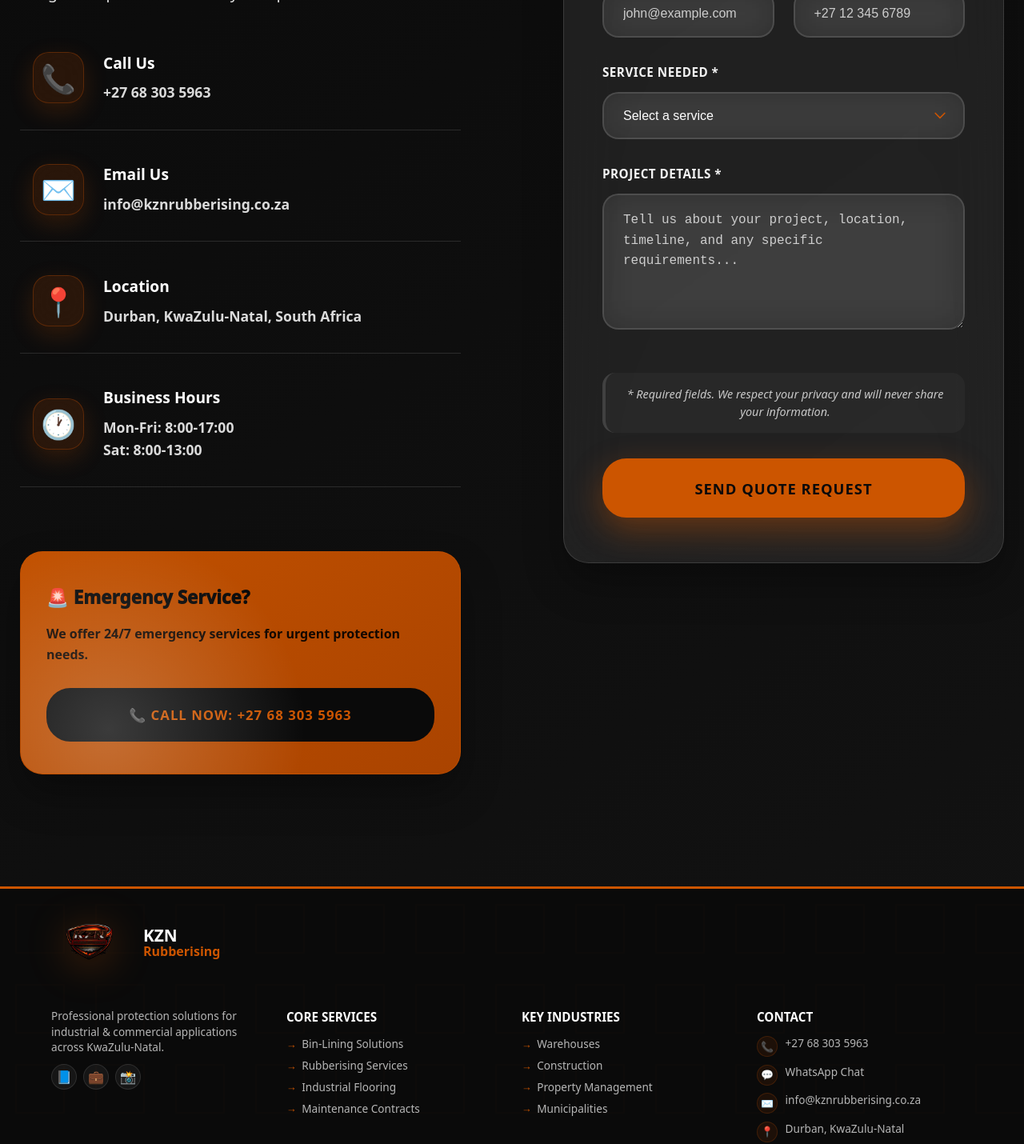
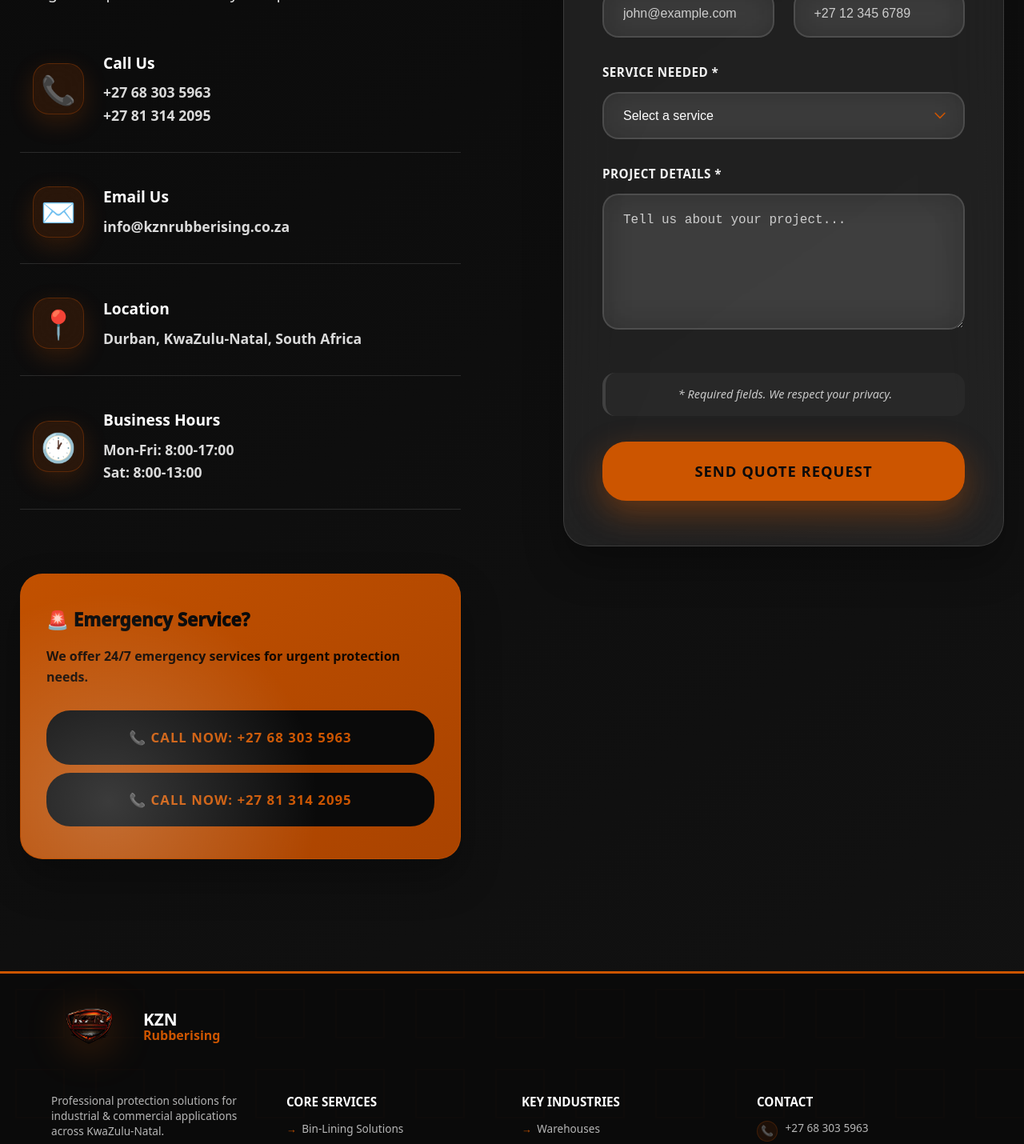
Before and after one commit to rebotilwe/kzn-rubberising, a React (Vite) app: page / in a window 1280 px wide. Shown: the part 5500-6930 px from the top of the page at 80% size. Built offline with nearby package versions, Linux system fonts and the light colour scheme.

Commit message:
updated contact

```diff
--- a/src/components/Contact/Contact.jsx
+++ b/src/components/Contact/Contact.jsx
@@ -11,11 +11,11 @@ const Contact = () => {
   });
 
   const [formData, setFormData] = useState({
-    name: '',
-    email: '',
-    phone: '',
-    service: '',
-    message: ''
+    name: "",
+    email: "",
+    phone: "",
+    service: "",
+    message: "",
   });
 
   const [isSubmitting, setIsSubmitting] = useState(false);
@@ -28,13 +28,13 @@ const Contact = () => {
     "Waterproofing",
     "Vehicle Protection",
     "Maintenance Contracts",
-    "Other"
+    "Other",
   ];
 
   const handleChange = (e) => {
     setFormData({
       ...formData,
-      [e.target.name]: e.target.value
+      [e.target.name]: e.target.value,
     });
   };
 
@@ -43,10 +43,10 @@ const Contact = () => {
     setIsSubmitting(true);
 
     try {
-      const response = await fetch('https://formspree.io/f/YOUR_FORM_ID', {
-        method: 'POST',
+      const response = await fetch("https://formspree.io/f/YOUR_FORM_ID", {
+        method: "POST",
         headers: {
-          'Content-Type': 'application/json',
+          "Content-Type": "application/json",
         },
         body: JSON.stringify(formData),
       });
@@ -54,17 +54,17 @@ const Contact = () => {
       if (response.ok) {
         setIsSubmitted(true);
         setFormData({
-          name: '',
-          email: '',
-          phone: '',
-          service: '',
-          message: ''
+          name: "",
+          email: "",
+          phone: "",
+          service: "",
+          message: "",
         });
       } else {
-        throw new Error('Form submission failed');
+        throw new Error("Form submission failed");
       }
     } catch (error) {
-      alert('There was an error submitting the form. Please try again.');
+      alert("There was an error submitting the form. Please try again.");
     } finally {
       setIsSubmitting(false);
     }
@@ -73,6 +73,7 @@ const Contact = () => {
   return (
     <section className="contact" id="contact" ref={ref}>
       <div className="contact-container">
+
         {/* Left Info */}
         <motion.div
           className="contact-info"
@@ -82,9 +83,7 @@ const Contact = () => {
         >
           <div className="info-header">
             <span className="section-subtitle">Get in Touch</span>
-            {/* 🔥 REMOVED highlight span */}
             <h2>Request Your Free Quote</h2>
-            {/* 🔥 REMOVED title-underline */}
           </div>
 
           <p className="info-description">
@@ -92,59 +91,89 @@ const Contact = () => {
             quote tailored to your specific needs.
           </p>
 
+          {/* Contact Details */}
           <div className="contact-details">
+
+            {/* Phone Numbers */}
             <div className="detail-item">
               <div className="detail-icon">📞</div>
               <div>
                 <h4>Call Us</h4>
+
                 <a href="tel:+27683035963" className="detail-link">
                   +27 68 303 5963
+                </a>
+
+                <br />
+
+                <a href="tel:+27813142095" className="detail-link">
+                  +27 81 314 2095
                 </a>
               </div>
             </div>
 
+            {/* Email */}
             <div className="detail-item">
               <div className="detail-icon">✉️</div>
               <div>
                 <h4>Email Us</h4>
-                <a href="mailto:info@kznrubberising.co.za" className="detail-link">
+                <a
+                  href="mailto:info@kznrubberising.co.za"
+                  className="detail-link"
+                >
                   info@kznrubberising.co.za
                 </a>
               </div>
             </div>
 
+            {/* Location */}
             <div className="detail-item">
               <div className="detail-icon">📍</div>
               <div>
                 <h4>Location</h4>
-                <p className="detail-text">Durban, KwaZulu-Natal, South Africa</p>
+                <p className="detail-text">
+                  Durban, KwaZulu-Natal, South Africa
+                </p>
               </div>
             </div>
 
+            {/* Business Hours */}
             <div className="detail-item">
               <div className="detail-icon">🕐</div>
               <div>
                 <h4>Business Hours</h4>
                 <p className="detail-text">
-                  Mon-Fri: 8:00-17:00<br />
+                  Mon-Fri: 8:00-17:00
+                  <br />
                   Sat: 8:00-13:00
                 </p>
               </div>
             </div>
           </div>
 
+          {/* Emergency Section */}
           <div className="emergency-contact">
             <h4 className="emergency-title">🚨 Emergency Service?</h4>
+
             <p className="emergency-text">
               We offer 24/7 emergency services for urgent protection needs.
             </p>
+
             <a href="tel:+27683035963" className="btn-emergency">
               📞 Call Now: +27 68 303 5963
+            </a>
+
+            <a
+              href="tel:+27813142095"
+              className="btn-emergency"
+              style={{ marginTop: "10px" }}
+            >
+              📞 Call Now: +27 81 314 2095
             </a>
           </div>
         </motion.div>
 
-        {/* Form - UNCHANGED (already clean) */}
+        {/* Form */}
         <motion.div
           className="contact-form-container"
           initial={{ opacity: 0, x: 40 }}
@@ -163,6 +192,7 @@ const Contact = () => {
                 <div className="success-icon">✓</div>
                 <h4>Thank You!</h4>
                 <p>We'll contact you within 24 hours.</p>
+
                 <button
                   className="btn-success"
                   onClick={() => setIsSubmitted(false)}
@@ -172,10 +202,12 @@ const Contact = () => {
               </motion.div>
             ) : (
               <form onSubmit={handleSubmit} className="contact-form">
+
                 <div className="form-group">
                   <label htmlFor="name" className="form-label">
                     Your Name *
                   </label>
+
                   <input
                     id="name"
                     type="text"
@@ -189,10 +221,12 @@ const Contact = () => {
                 </div>
 
                 <div className="form-row">
+
                   <div className="form-group">
                     <label htmlFor="email" className="form-label">
                       Email Address *
                     </label>
+
                     <input
                       id="email"
                       type="email"
@@ -209,6 +243,7 @@ const Contact = () => {
                     <label htmlFor="phone" className="form-label">
                       Phone Number
                     </label>
+
                     <input
                       id="phone"
                       type="tel"
@@ -225,6 +260,7 @@ const Contact = () => {
                   <label htmlFor="service" className="form-label">
                     Service Needed *
                   </label>
+
                   <select
                     id="service"
                     name="service"
@@ -234,6 +270,7 @@ const Contact = () => {
                     className="form-select"
                   >
                     <option value="">Select a service</option>
+
                     {services.map((service) => (
                       <option key={service} value={service}>
                         {service}
@@ -246,12 +283,13 @@ const Contact = () => {
                   <label htmlFor="message" className="form-label">
                     Project Details *
                   </label>
+
                   <textarea
                     id="message"
                     name="message"
                     value={formData.message}
                     onChange={handleChange}
-                    placeholder="Tell us about your project, location, timeline, and any specific requirements..."
+                    placeholder="Tell us about your project..."
                     rows="5"
                     required
                     className="form-textarea"
@@ -259,25 +297,23 @@ const Contact = () => {
                 </div>
 
                 <div className="form-footer">
+
                   <p className="form-note">
-                    * Required fields. We respect your privacy and will never share your information.
+                    * Required fields. We respect your privacy.
                   </p>
+
                   <motion.button
                     type="submit"
                     disabled={isSubmitting}
-                    className={`btn-submit ${isSubmitting ? 'submitting' : ''}`}
+                    className={`btn-submit ${
+                      isSubmitting ? "submitting" : ""
+                    }`}
                     whileHover={{ scale: 1.02 }}
                     whileTap={{ scale: 0.98 }}
                   >
-                    {isSubmitting ? (
-                      <>
-                        <span className="spinner"></span>
-                        Sending...
-                      </>
-                    ) : (
-                      'Send Quote Request'
-                    )}
+                    {isSubmitting ? "Sending..." : "Send Quote Request"}
                   </motion.button>
+
                 </div>
               </form>
             )}
--- a/src/components/Footer/Footer.jsx
+++ b/src/components/Footer/Footer.jsx
@@ -6,9 +6,9 @@ const Footer = () => {
   const currentYear = new Date().getFullYear();
 
   const socialIcons = [
-    { icon: '📘', label: 'Facebook', url: '#' },
-    { icon: '💼', label: 'LinkedIn', url: '#' },
-    { icon: '📸', label: 'Instagram', url: '#' },
+    { icon: "📘", label: "Facebook", url: "#" },
+    { icon: "💼", label: "LinkedIn", url: "#" },
+    { icon: "📸", label: "Instagram", url: "#" },
   ];
 
   return (
@@ -71,12 +71,13 @@ const Footer = () => {
           transition={{ duration: 0.6, delay: 0.2 }}
         >
           <h4 className="links-title">Core Services</h4>
+
           <ul className="links-list">
             {[
               "Bin-Lining Solutions",
               "Rubberising Services",
               "Industrial Flooring",
-              "Maintenance Contracts"
+              "Maintenance Contracts",
             ].map((service) => (
               <li key={service}>
                 <a href="#services" className="footer-link">
@@ -96,12 +97,13 @@ const Footer = () => {
           transition={{ duration: 0.6, delay: 0.3 }}
         >
           <h4 className="links-title">Key Industries</h4>
+
           <ul className="links-list">
             {[
               "Warehouses",
               "Construction",
               "Property Management",
-              "Municipalities"
+              "Municipalities",
             ].map((industry) => (
               <li key={industry}>
                 <a href="#industries" className="footer-link">
@@ -121,7 +123,10 @@ const Footer = () => {
           transition={{ duration: 0.6, delay: 0.4 }}
         >
           <h4 className="contact-title">Contact</h4>
+
           <div className="contact-details">
+
+            {/* Phone 1 */}
             <div className="contact-item">
               <div className="contact-icon">📞</div>
               <a href="tel:+27683035963" className="contact-link">
@@ -129,6 +134,15 @@ const Footer = () => {
               </a>
             </div>
 
+            {/* Phone 2 */}
+            <div className="contact-item">
+              <div className="contact-icon">📞</div>
+              <a href="tel:+27813142095" className="contact-link">
+                +27 81 314 2095
+              </a>
+            </div>
+
+            {/* WhatsApp */}
             <div className="contact-item">
               <div className="contact-icon">💬</div>
               <a
@@ -141,6 +155,7 @@ const Footer = () => {
               </a>
             </div>
 
+            {/* Email */}
             <div className="contact-item">
               <div className="contact-icon">✉️</div>
               <a
@@ -151,6 +166,7 @@ const Footer = () => {
               </a>
             </div>
 
+            {/* Location */}
             <div className="contact-item">
               <div className="contact-icon">📍</div>
               <span className="contact-text">
@@ -158,6 +174,7 @@ const Footer = () => {
               </span>
             </div>
 
+            {/* Working Hours */}
             <div className="contact-item">
               <div className="contact-icon">🕒</div>
               <span className="contact-text">
@@ -166,8 +183,10 @@ const Footer = () => {
                 Sat: 8AM - 1PM
               </span>
             </div>
+
           </div>
 
+          {/* Emergency Note */}
           <div className="emergency-note">
             <span className="emergency-icon">⚡</span>
             <span>24/7 Emergency Service Available</span>
@@ -179,9 +198,11 @@ const Footer = () => {
       {/* Bottom Bar */}
       <div className="footer-bottom">
         <div className="bottom-container">
+
           <div className="copyright">
             © {currentYear} KZN Rubberising. All rights reserved.
             <br />
+
             Developed by{" "}
             <a
               href="https://afribizconnect.co.za/"
@@ -210,6 +231,7 @@ const Footer = () => {
             <span className="back-text">Back to top</span>
             <span className="arrow-up">↑</span>
           </motion.div>
+
         </div>
       </div>
     </footer>
```
